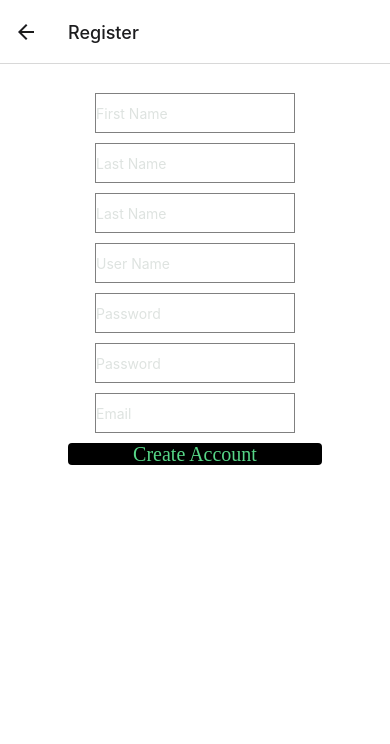
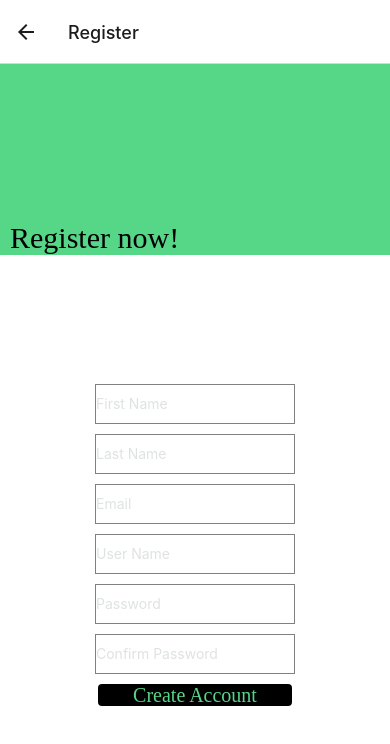
Before and after one commit to Cstew12/cse115A, a React Native app: screen /Register in a window 390 px wide. Shown: the top 744 px of the page. Built offline with nearby package versions, Linux system fonts and the light colour scheme.

Commit message:
implemented flex layout and finished register page

```diff
--- a/app/screens/LoginScreen.js
+++ b/app/screens/LoginScreen.js
@@ -5,8 +5,12 @@ import { StatusBar } from 'expo-status-bar';
 function LoginScreen(props) {
     return (
         <View style={styles.container}>
+            <View style={styles.headerFlex}>
                 <Image source={require('./../../assets/logo3.png')} style={styles.image1}/>
+            </View>
 
+
+            <View style={styles.loginFlex}>
                 <TextInput
                     style={styles.textArea1}
                     placeholder="username"
@@ -26,12 +30,15 @@ function LoginScreen(props) {
                 <Pressable style={styles.pressable1} onPress={()=> props.navigation.navigate('CreateHabit')}>
                     <Text style={styles.buttonText}>Login</Text>
                 </Pressable>
+            </View>
 
+            <View style={styles.signupFlex}>
                 <Text style={styles.smallText}>Don't have an account?</Text>
 
                 <Pressable style={styles.pressable2} onPress={()=> props.navigation.navigate('Register')}>
                     <Text style={styles.buttonText}>Sign Up</Text>
                 </Pressable>
+            </View>
 
             <StatusBar style="auto" />
         </View>
@@ -46,11 +53,22 @@ const styles = StyleSheet.create({
       justifyContent: 'center',
     },
 
-    titleText: {
-      fontSize: 40,
-      color: 'white',
-      fontFamily: 'Al Nile',
-      marginBottom: '50%',
+    headerFlex: {
+      flex: 2.3,
+      backgroundColor: '#ffffff',
+      justifyContent: 'flex-end',
+    },
+
+    loginFlex: {
+      flex: 3,
+      backgroundColor: '#ffffff',
+      justifyContent: 'center',
+    },
+
+    signupFlex: {
+      flex: 1,
+      backgroundColor: '#ffffff',
+      justifyContent: 'flex-start',
     },
 
     buttonText: {
@@ -64,6 +82,7 @@ const styles = StyleSheet.create({
       fontSize: 12,
       color: 'black',
       fontFamily: 'Al Nile',
+      marginLeft: 40,
     },
 
     pressable1: {
@@ -73,7 +92,7 @@ const styles = StyleSheet.create({
       paddingHorizontal: 75,
       borderRadius: 4,
       backgroundColor: 'black',
-      marginBottom: 130,
+      marginBottom: 25,
     },
 
     pressable2: {
@@ -83,13 +102,11 @@ const styles = StyleSheet.create({
       paddingHorizontal: 65,
       borderRadius: 4,
       backgroundColor: 'black',
-      marginBottom: 50,
     },
 
     image1: {
       width: 400,
       height: 250,
-      marginBottom: 350,
     },
 
     textArea1: {
@@ -97,8 +114,7 @@ const styles = StyleSheet.create({
       borderColor: 'grey',
       borderWidth: 1,
       width: 200,
-      marginBottom: 10,
-      marginTop: -300,
+      marginBottom: 5,
     },
 
     textArea2: {
@@ -106,7 +122,7 @@ const styles = StyleSheet.create({
       borderColor: 'grey',
       borderWidth: 1,
       width: 200,
-      marginBottom: 10,
+      marginBottom: 5,
     },
 
   });
--- a/app/screens/RegisterPage.js
+++ b/app/screens/RegisterPage.js
@@ -6,6 +6,11 @@ function LoginScreen(props) {
     return (
         <View style={styles.container}>
 
+            <View style={styles.headerFlex}>
+                <Text style={styles.header}>Register now!</Text>
+            </View>
+
+            <View style={styles.registerFlex}>
                 <TextInput
                     style={styles.textArea1}
                     placeholder="First Name"
@@ -21,13 +26,15 @@ function LoginScreen(props) {
                     numberOfLines={1}
                     multiline={false}
                 />
+
                 <TextInput
-                style={styles.textArea2}
-                placeholder="Last Name"
+                    style={styles.textArea6}
+                    placeholder="Email"
                     placeholderTextColor="#dee3e0"
                     numberOfLines={1}
                     multiline={false}
                 />
+
                 <TextInput
                     style={styles.textArea3}
                     placeholder="User Name"
@@ -44,14 +51,7 @@ function LoginScreen(props) {
                 />
                 <TextInput
                     style={styles.textArea5}
-                placeholder="Password"
-                placeholderTextColor="#dee3e0"
-                numberOfLines={1}
-                multiline={false}
-            />
-            <TextInput
-                style={styles.textArea6}
-                placeholder="Email"
+                    placeholder="Confirm Password"
                     placeholderTextColor="#dee3e0"
                     numberOfLines={1}
                     multiline={false}
@@ -60,7 +60,7 @@ function LoginScreen(props) {
                 <Pressable style={styles.pressable1}>
                     <Text style={styles.buttonText}>Create Account</Text>
                 </Pressable>
-
+            </View>
             <StatusBar style="auto" />
         </View>
     );
@@ -70,15 +70,29 @@ const styles = StyleSheet.create({
     container: {
       flex: 1,
       backgroundColor: '#ffffff',
-      alignItems: 'center',
-      justifyContent: 'center',
+      //alignItems: 'center',
+      //justifyContent: 'center',
     },
 
-    titleText: {
-      fontSize: 40,
-      color: 'white',
-      fontFamily: 'Al Nile',
-      marginBottom: '50%',
+    headerFlex: {
+      flex: 1.3,
+      backgroundColor: '#56d687',
+      justifyContent: 'flex-end',
+      alignItems: 'stretch',
+    },
+
+    registerFlex: {
+      flex: 4,
+      backgroundColor: '#ffffff',
+      justifyContent: 'center',
+      alignItems: 'center',
+    },
+
+    header: {
+      fontFamily: 'AvenirNext-Bold',
+      fontSize: 30,
+      justifyContent: 'flex-end',
+      marginLeft: 10,
     },
 
     buttonText: {
@@ -88,23 +102,15 @@ const styles = StyleSheet.create({
       marginBottom: -1,
     },
 
-    smallText: {
-      fontSize: 12,
-      color: 'black',
-      fontFamily: 'Al Nile',
-    },
-
-
     pressable1: {
       alignItems: 'center',
       justifyContent: 'center',
       paddingVertical: 0,
-      paddingHorizontal: 65,
+      paddingHorizontal: 35,
       borderRadius: 4,
       backgroundColor: 'black',
-      marginBottom: 50,
+      marginBottom: 10,
     },
-
 
     textArea1: {
       height: 40,
@@ -112,7 +118,7 @@ const styles = StyleSheet.create({
       borderWidth: 1,
       width: 200,
       marginBottom: 10,
-      marginTop: -300,
+      //marginTop: -300,
     },
 
     textArea2: {
@@ -122,6 +128,7 @@ const styles = StyleSheet.create({
       width: 200,
       marginBottom: 10,
     },
+
     textArea3: {
         height: 40,
         borderColor: 'grey',
```
Also changed, not shown: 1 other file (tests, documents, lock files or other folders). Lines whose indentation alone changed are shown as unchanged.
